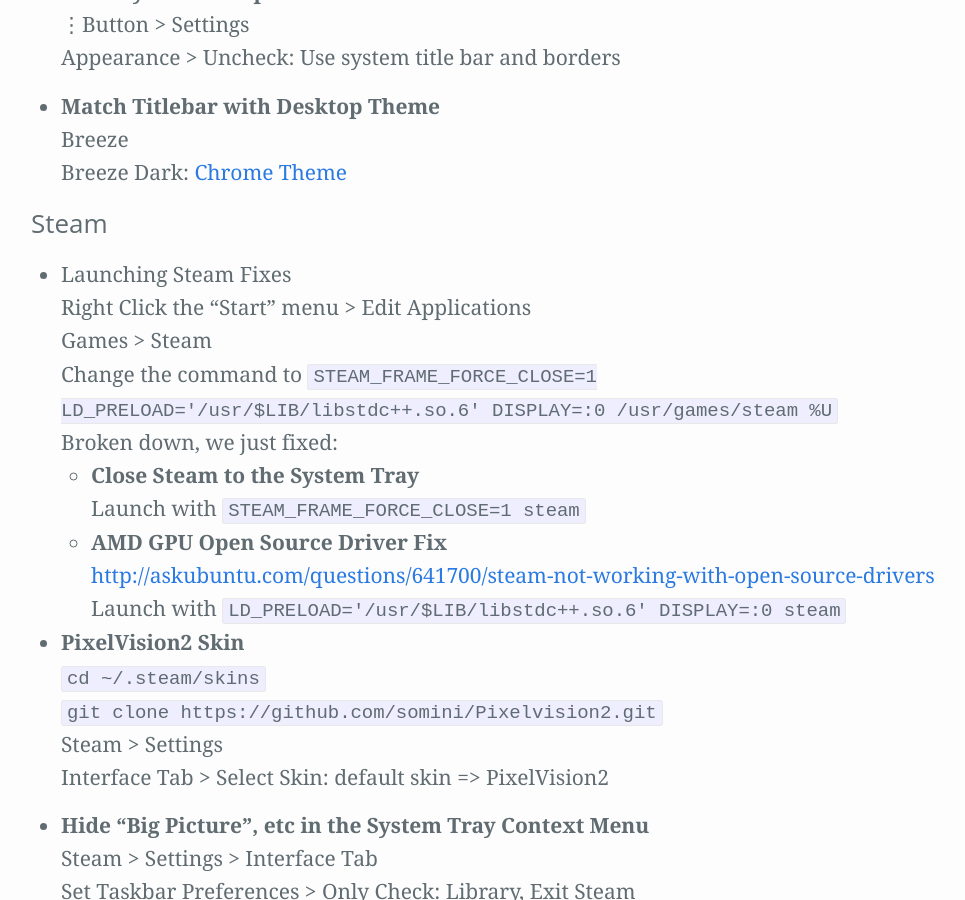
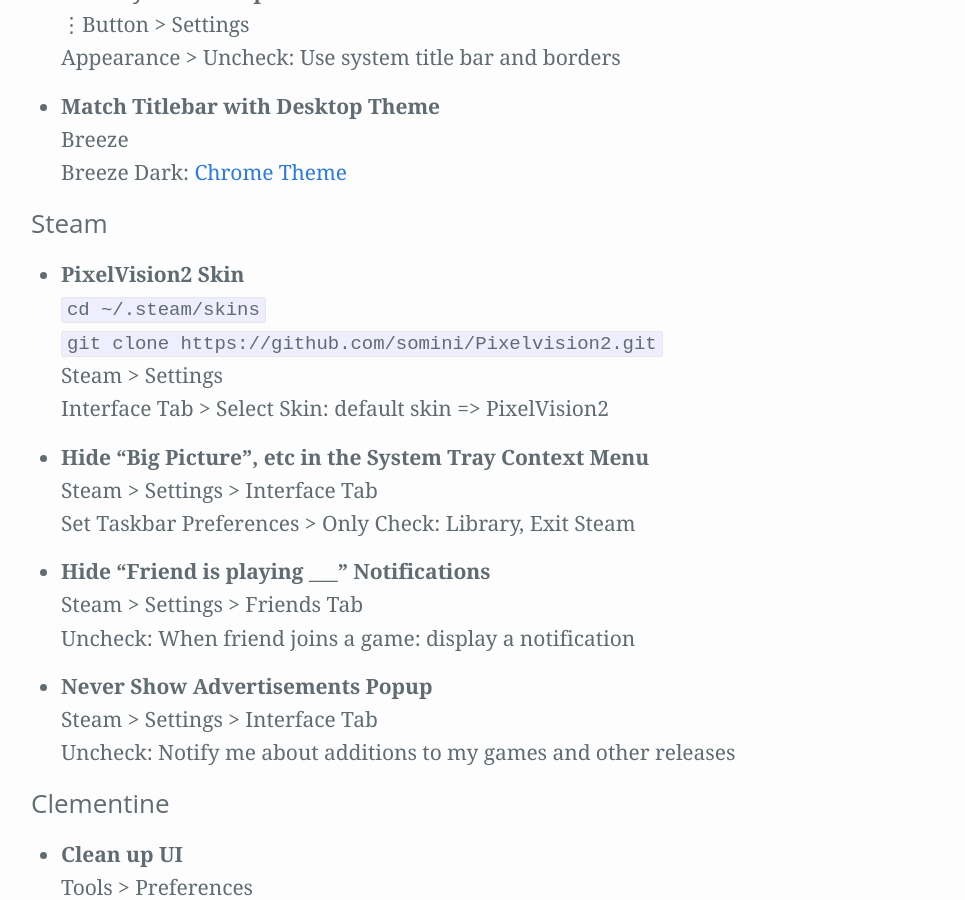
Before and after one commit to Zren/zren.github.io, a Jekyll site: the page built from kde.md, in a window 1280 px wide and 900 px high, scrolled down 7009 px. Shown: the whole window, without its empty margins (127-1092 px from the left). Built offline with Jekyll 4.4.1, drawn with Linux system fonts in a browser that asks for light colours.

Commit message:
Recent Steam update fixed problems launching with AMD gpu.

```diff
--- a/kde.md
+++ b/kde.md
@@ -319,18 +319,6 @@
 ### Steam
 
 {% assign i = i | plus: 1 %}
-* {:#cfg-{{ i }}} Launching Steam Fixes
-  Right Click the “Start” menu > Edit Applications
-  Games > Steam
-  Change the command to `STEAM_FRAME_FORCE_CLOSE=1 LD_PRELOAD='/usr/$LIB/libstdc++.so.6' DISPLAY=:0 /usr/games/steam %U`
-  Broken down, we just fixed:
-  * Close Steam to the System Tray
-    Launch with `STEAM_FRAME_FORCE_CLOSE=1 steam`
-  * AMD GPU Open Source Driver Fix
-    <http://askubuntu.com/questions/641700/steam-not-working-with-open-source-drivers>
-    Launch with `LD_PRELOAD='/usr/$LIB/libstdc++.so.6' DISPLAY=:0 steam`
-
-{% assign i = i | plus: 1 %}
 * {:#cfg-{{ i }}} PixelVision2 Skin
   `cd ~/.steam/skins `
   `git clone https://github.com/somini/Pixelvision2.git`
```
